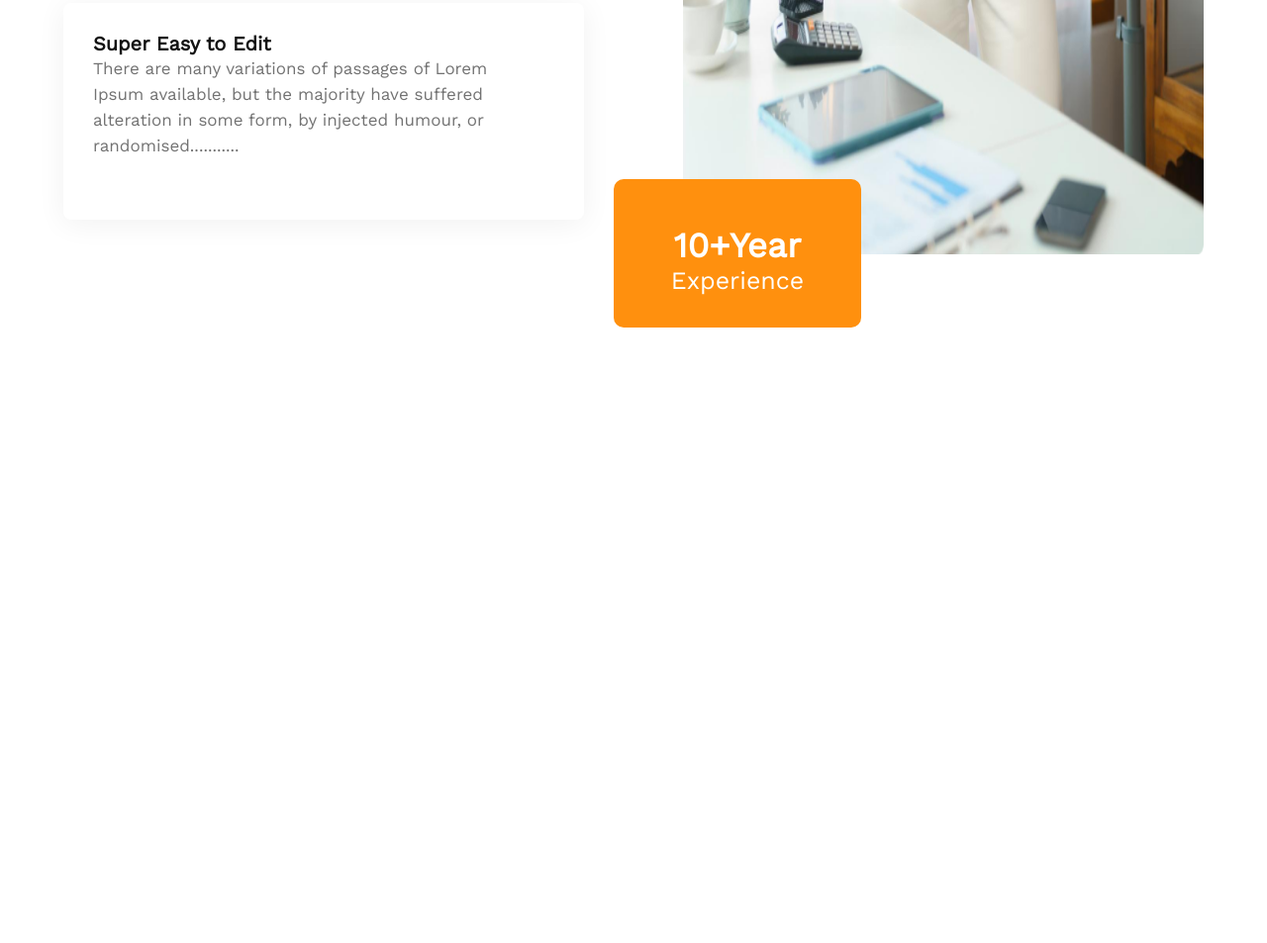
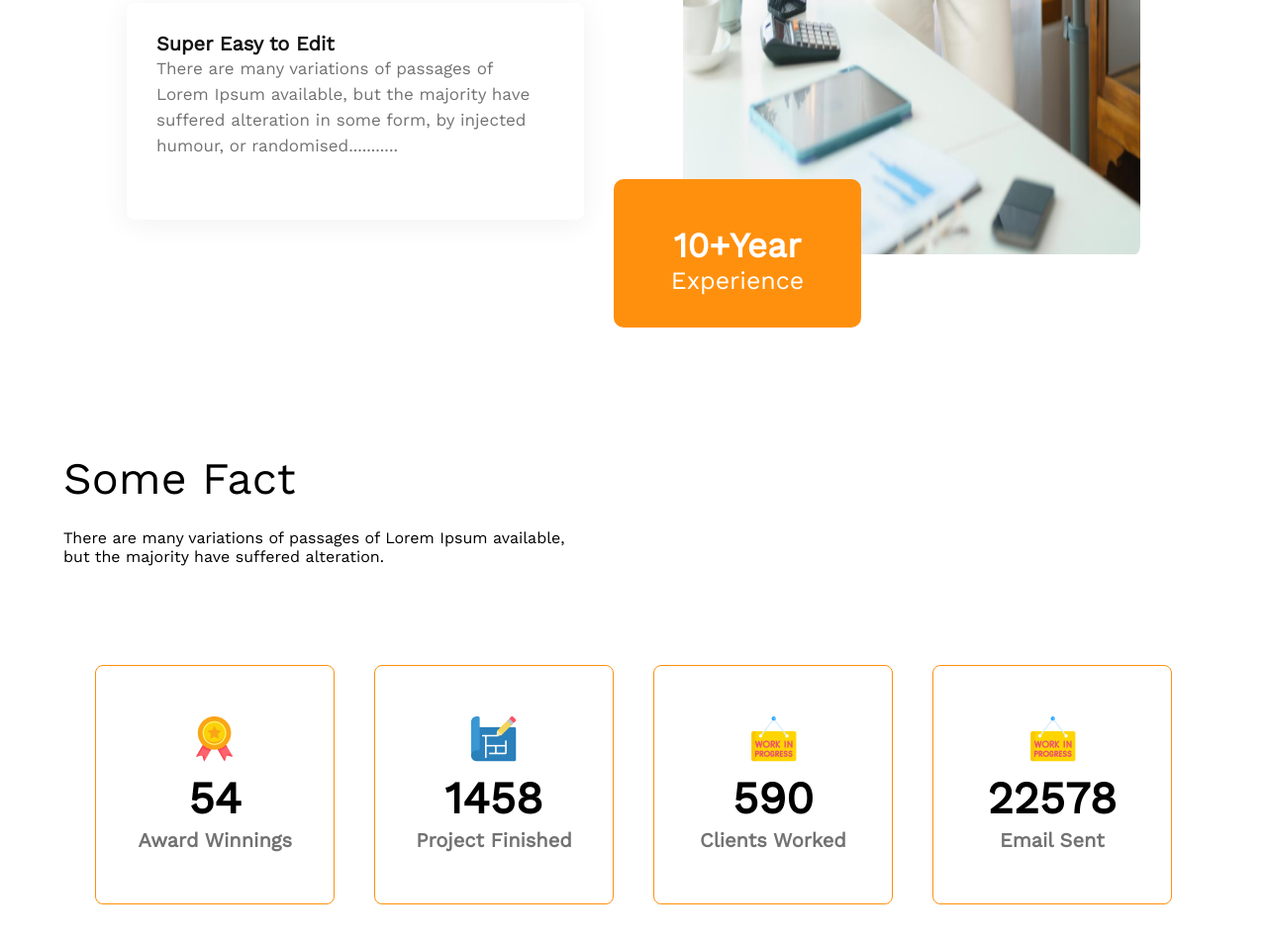
Before and after one commit to ZAHIRULISLAM-CSE/module11_assignment2, a plain HTML site: page index.html in a window 1280 px wide. Shown: the part 2799-3752 px from the top of the page at 99% size. Before the commit the page ends 3130 px from the top, so only its background shows below. Drawn offline with nearby package versions, Linux system fonts and the light colour scheme.

Commit message:
some fact section completed

```diff
--- a/index.html
+++ b/index.html
@@ -1,5 +1,6 @@
 <!DOCTYPE html>
 <html lang="en">
+
 <head>
     <meta charset="UTF-8">
     <meta http-equiv="X-UA-Compatible" content="IE=edge">
@@ -7,6 +8,7 @@
     <title>G3-Architects</title>
     <link rel="stylesheet" href="style.css">
 </head>
+
 <body>
     <!-- Header Section Html -->
     <header>
@@ -35,7 +37,9 @@
         <div class="header-middle-text">
             <h3 class="header-display-text">Brand New <br>
                 Group of Architects </h3>
-            <p class="header-display-text-details">There are many variations of passages of Lorem Ipsum available, but the majority have suffered alteration in <br> some form, by injected humour, or randomised words which don't look even</p>
+            <p class="header-display-text-details">There are many variations of passages of Lorem Ipsum available, but
+                the majority have suffered alteration in <br> some form, by injected humour, or randomised words which
+                don't look even</p>
         </div>
         <div class="button">
             <button class="btn-primary">Explore More</button>
@@ -55,8 +59,11 @@
                 <img src="images/team4.png" alt="">
             </div>
             <div class="feature-list">
-                <h3 class="feature-title">Quick list <span class="off-our"> of Our</span> <br> <span class=" feature-text-color">Features</span> </h3>
-                <p class="section-description-text">There are many variations of passages of Lorem Ipsum available, but the majority have suffered alteration in some form, by injected humour, or randomised words which don't look even</p>
+                <h3 class="feature-title">Quick list <span class="off-our"> of Our</span> <br> <span
+                        class=" feature-text-color">Features</span> </h3>
+                <p class="section-description-text">There are many variations of passages of Lorem Ipsum available, but
+                    the majority have suffered alteration in some form, by injected humour, or randomised words which
+                    don't look even</p>
                 <button class="btn-primary">Explore More</button>
             </div>
         </div>
@@ -65,27 +72,37 @@
             <div>
                 <div love-enjoy-title-text>
                     <h3 class="section-title">
-                    <div class="vl"></div>Features you <br> will love & enjoy</h3>
+                        <div class="vl"></div>Features you <br> will love & enjoy
+                    </h3>
                     <p class="section-description-text">
-                    There are many variations of passages of Lorem Ipsum available, but the majority have suffered alteration in some form, by injected humour, or randomised words which don't look even
+                        There are many variations of passages of Lorem Ipsum available, but the majority have suffered
+                        alteration in some form, by injected humour, or randomised words which don't look even
                     </p>
 
                 </div>
                 <div class="single-feature">
                     <h4 class="feature-text-title">Dexktop & Mobile Version</h4>
-                <p class="section-description-text">There are many variations of passages of Lorem Ipsum available, but the majority have suffered alteration in some form, by injected humour, or randomised...........</p>
+                    <p class="section-description-text">There are many variations of passages of Lorem Ipsum available,
+                        but the majority have suffered alteration in some form, by injected humour, or
+                        randomised...........</p>
                 </div>
-            <div  class="single-feature">
+                <div class="single-feature">
                     <h4 class="feature-text-title">Drag & Drop Builder</h4>
-                <p class="section-description-text">There are many variations of passages of Lorem Ipsum available, but the majority have suffered alteration in some form, by injected humour, or randomised...........</p>
+                    <p class="section-description-text">There are many variations of passages of Lorem Ipsum available,
+                        but the majority have suffered alteration in some form, by injected humour, or
+                        randomised...........</p>
                 </div>
-            <div  class="single-feature">
+                <div class="single-feature">
                     <h4 class="feature-text-title">Awesome Modern Design</h4>
-                <p class="section-description-text">There are many variations of passages of Lorem Ipsum available, but the majority have suffered alteration in some form, by injected humour, or randomised...........</p>
+                    <p class="section-description-text">There are many variations of passages of Lorem Ipsum available,
+                        but the majority have suffered alteration in some form, by injected humour, or
+                        randomised...........</p>
                 </div>
-            <div  class="single-feature">
+                <div class="single-feature">
                     <h4 class="feature-text-title">Super Easy to Edit</h4>
-                <p class="section-description-text">There are many variations of passages of Lorem Ipsum available, but the majority have suffered alteration in some form, by injected humour, or randomised...........</p>
+                    <p class="section-description-text">There are many variations of passages of Lorem Ipsum available,
+                        but the majority have suffered alteration in some form, by injected humour, or
+                        randomised...........</p>
                 </div>
             </div>
             <div class="love-enjoy-img">
@@ -96,7 +113,43 @@
                 </div>
             </div>
         </div>
+    </main>
+    <!-- Some Fact Section Html Start -->
+    <section class="some-fact-upper-section">
+        <div class="some-fact">
+            <h1 class="section-title">Some Fact</h1>
+            <p class="section-description">There are many variations of passages of Lorem Ipsum available, but the
+                majority have suffered alteration.</p>
+        </div>
+    </section>
+    <section class="some-fact-lower-section">
+        <div class="some-fact-icon">
+            <div class="icon-description">
+                <img class="img-icon" src="images/icons/ribon.png" alt="">
+                <p class="total-number">54</p>
+                <p class="icon-title">Award Winnings</p>
+            </div>
+            <div  class="icon-description">
+                <img  class="img-icon" src="images/icons/projects.png" alt="">
+                <p class="total-number">1458</p>
+                <p class="icon-title">Project Finished</p>
+            </div>
+            <div  class="icon-description">
+                <img class="img-icon" src="images/icons/customers.png" alt="">
+                <p class="total-number">590</p>
+                <p class="icon-title">Clients Worked</p>
+            </div>
+            <div  class="icon-description">
+                <img class="img-icon" src="images/icons/customers.png" alt="">
+                <p class="total-number">22578</p>
+                <p class="icon-title">Email Sent</p>
+            </div>
+        </div>
+    </section>
 
-    </main>
+
+
+
 </body>
+
 </html>
--- a/style.css
+++ b/style.css
@@ -140,8 +140,9 @@ header{
 /* Love Enjoy section Css start */
 .love-enjoy{
     display: flex;
-    width: 90%;
+    width: 80%;
     gap: 100px;
+    margin-bottom: 200px;
 }
 .love-enjoy>div{
     flex: 1;
@@ -196,6 +197,59 @@ header{
     text-align: center;
     color: #FFFFFF;
 }
+/* Main and love enjoy section css end */
+/* Some Fact Section Css start */
+
+.some-fact-upper-section{
+    display: flex;
+    justify-content: center;
+}
+
+.some-fact{
+    display: flex;
+    flex-direction: column;
+    width: 90%;
+    justify-content:flex-start;
+    margin-bottom: 100px;
+}
+.some-fact .section-description{
+    width: 46%;
+}
+.some-fact-lower-section{
+    display: flex;
+    justify-content: center;
+    margin-bottom: 150px;
+}
+.some-fact-icon{
+    display: flex;
+    justify-content: space-around;
+    gap: 40px;
+}
+.icon-description{
+    display: flex;
+    flex-direction: column;
+    justify-content: center;
+    align-items: center;
+    width: 241.83px;
+    height: 241.83px;
+    border: 1px solid #FF900E;
+    border-radius: 8px;
+}
+.img-icon{
+    margin-bottom: 10px;
+}
+.total-number{
+    margin-bottom: 5px;
+    font-weight: 600;
+    font-size: 45px;
+    line-height: 53px;
+}
+.icon-title{
+    font-weight: 600;
+    font-size: 20px;
+    line-height: 23px;
+    color: #727272
+}
 
 
 
@@ -240,7 +294,7 @@ header{
     /* Love Enjoy section Media query start */
     .love-enjoy{
         flex-direction: column;
-        padding-left: 5px;
+        padding-left: 8px;
     }
     .experience{
         position:static;
@@ -262,4 +316,24 @@ header{
         text-align: center;
         color: #FFFFFF;
     }
+    .love-enjoy{
+        margin-bottom: 120px;
+    }
+    .love-enjoy-img img{
+        margin-bottom: 50px;
+    }
+    /* Some Fact Media Query */
+    .some-fact-icon{
+        flex-direction: column;
+        gap: 40px;
+    }
+    .some-fact .section-description{
+        width: 90%;
+    }
+    .some-fact{
+        padding-left: 20px;
+    }
+    .some-fact-lower-section{
+        margin-bottom: 00px;
+    }
 }
```
Lines whose indentation alone changed are shown as unchanged.
